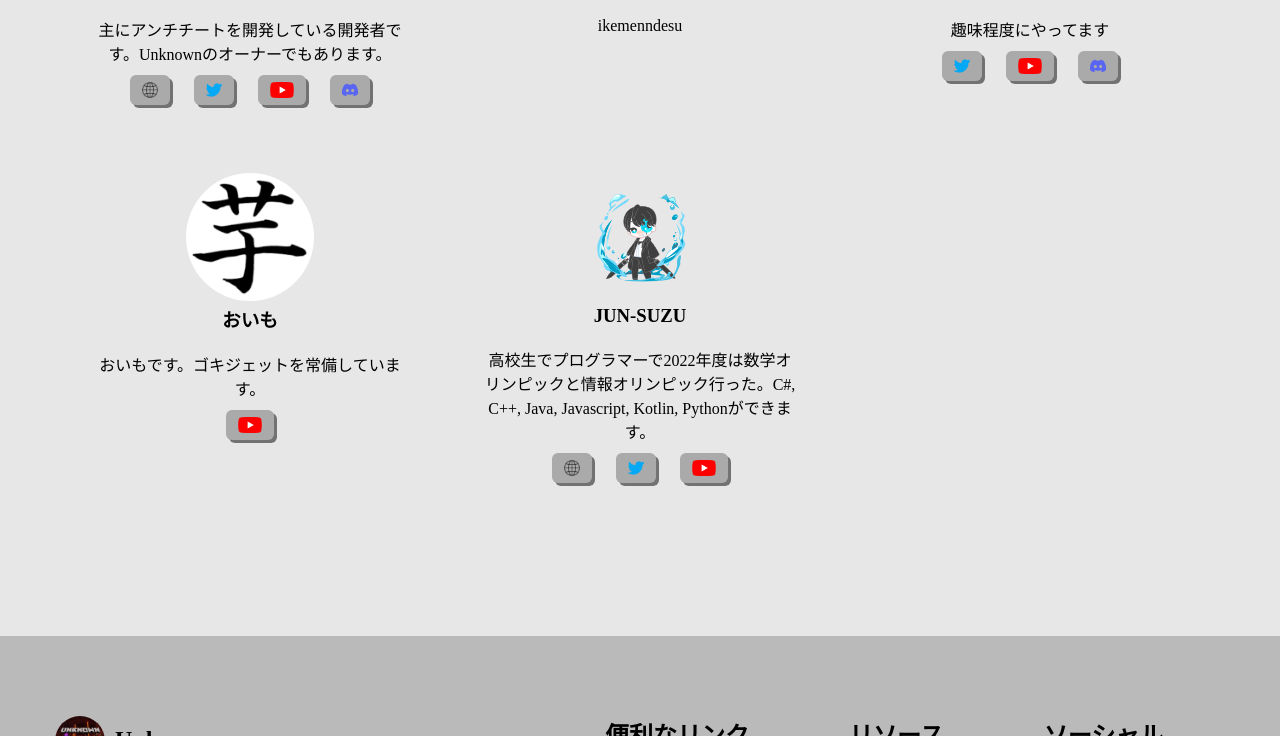
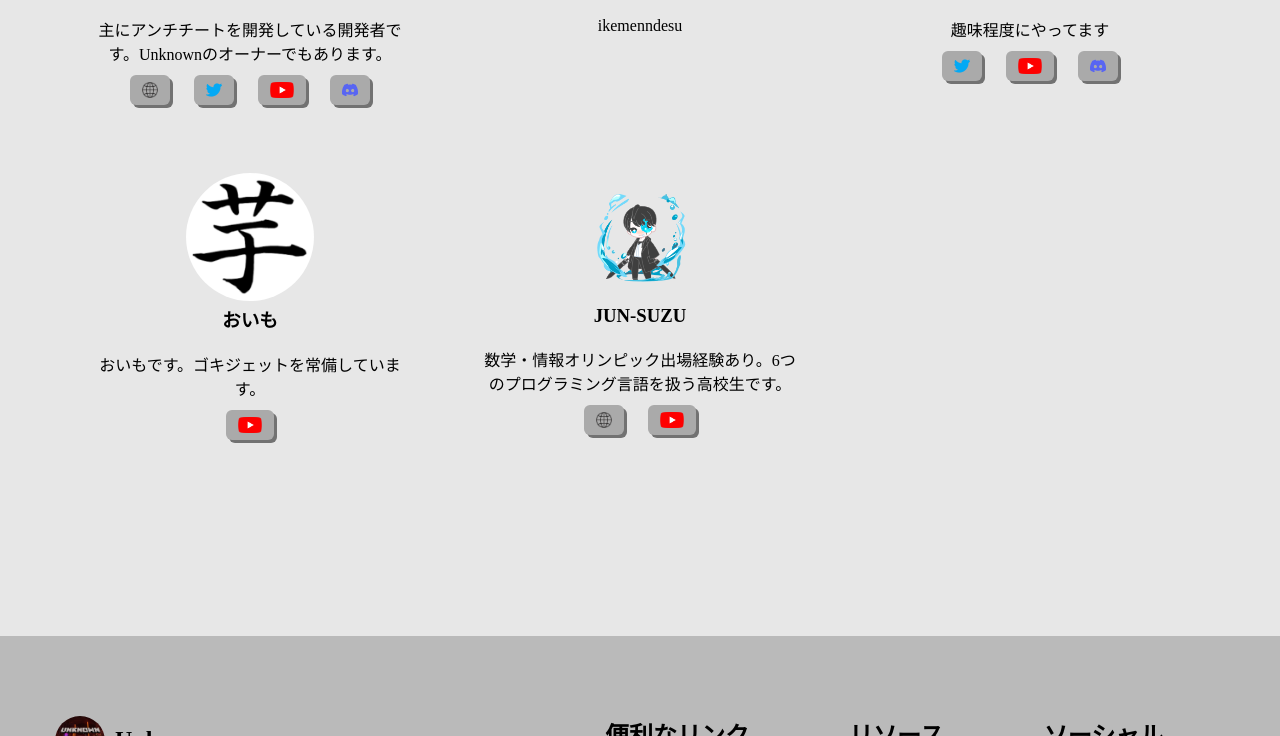
Before and after one commit to Unknown-Creators-Team/unknown-creators-team.github.io, a plain HTML site: page ja/team/index.html in a window 1280 px wide. Shown: the part 364-1100 px from the top of the page. Drawn offline with Linux system fonts and the light colour scheme.

Commit message:
update ja/team/index.html

```diff
--- a/ja/team/index.html
+++ b/ja/team/index.html
@@ -84,11 +84,11 @@
                 <div class="user">
                     <img class="user-icon" src="/images/users/jun_suzu.webp" alt="JUN-SUZU">
                     <h3>JUN-SUZU</h3>
-                    <p class="user-content">高校生でプログラマーで2022年度は数学オリンピックと情報オリンピック行った。C#, C++, Java, Javascript, Kotlin, Pythonができます。</p>
+                    <p class="user-content">数学・情報オリンピック出場経験あり。6つのプログラミング言語を扱う高校生です。</p>
                     <div class="buttons">
                         <ul>
                             <li><a href="https://jun-suzu.net" target="_blank"><img src="/images/sns/website.webp" alt="WebSite"></a></li>
-                            <li><a href="https://twitter.com/JUNSUZU4" target="_blank"><img src="/images/sns/twitter.webp" alt="Twitter"></a></li>
+                            <!-- <li><a href="https://twitter.com/JUNSUZU4" target="_blank"><img src="/images/sns/twitter.webp" alt="Twitter"></a></li> -->
                             <li><a href="https://www.youtube.com/c/JUNSUZUGAMES" target="_blank"><img src="/images/sns/youtube.webp" alt="YouTube"></a></li>
                             <!-- <li><a href="https://discord.gg/QF3n85dr4P" target="_blank"><img src="/images/sns/discord.webp" alt="Discord"></a></li> -->
                         </ul>
```
